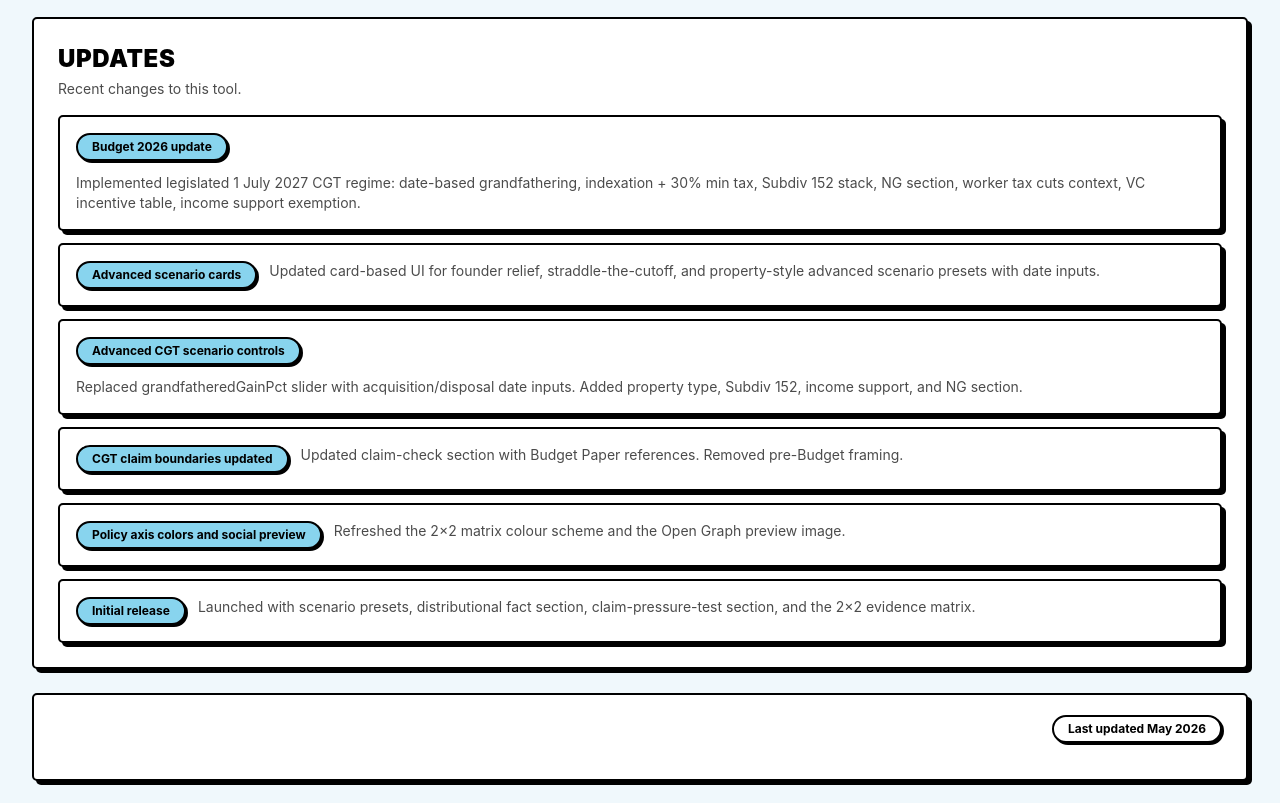
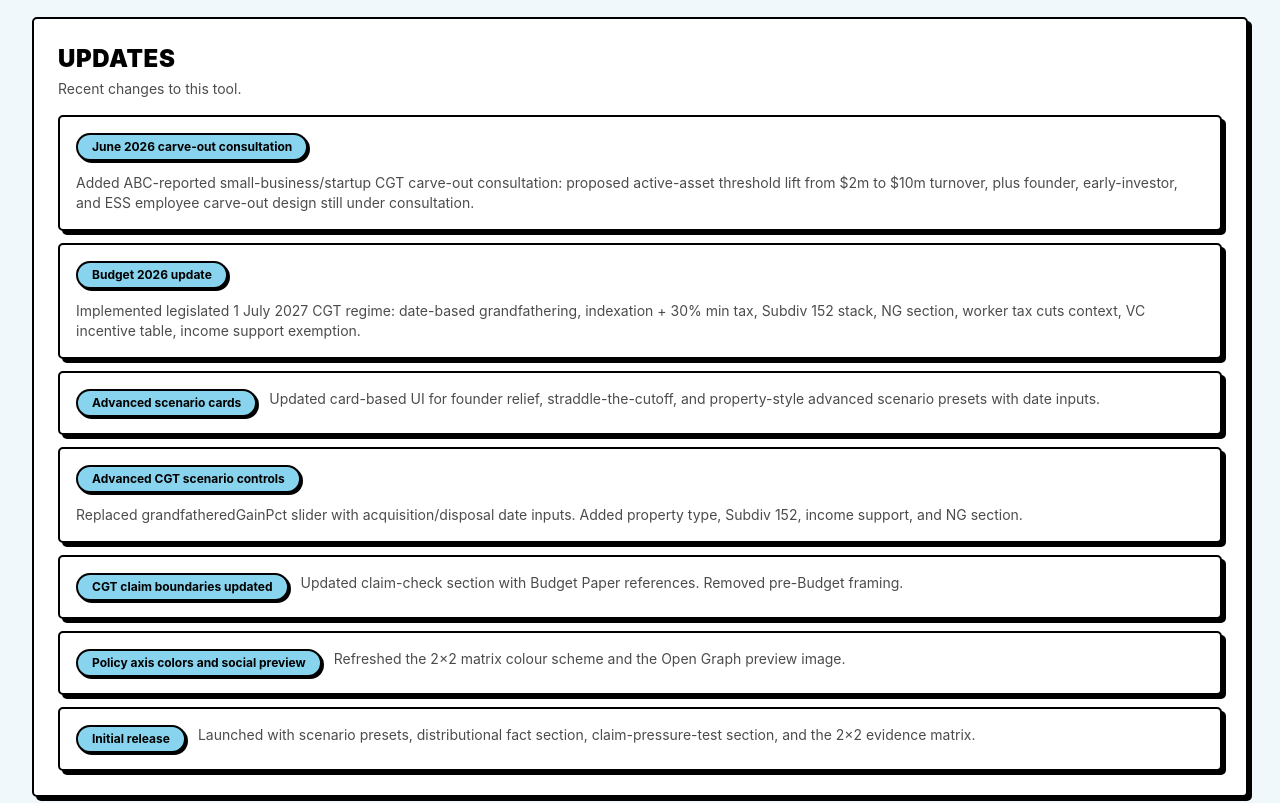
Before and after one commit to suryast/australia-cgt-reform, a Next.js app: page / in a window 1280 px wide. Shown: the part 6920-7723 px from the top of the page. Built offline with nearby package versions, Linux system fonts and the light colour scheme.

Commit message:
Add June carve-out update log

```diff
--- a/app/HomePageClient.tsx
+++ b/app/HomePageClient.tsx
@@ -1955,6 +1955,7 @@ export default function HomePageClient() {
               Recent changes to this tool.
             </p>
             <div className="mt-4 space-y-3">
+              <UpdateRow label="June 2026 carve-out consultation" detail="Added ABC-reported small-business/startup CGT carve-out consultation: proposed active-asset threshold lift from $2m to $10m turnover, plus founder, early-investor, and ESS employee carve-out design still under consultation." />
               <UpdateRow label="Budget 2026 update" detail="Implemented legislated 1 July 2027 CGT regime: date-based grandfathering, indexation + 30% min tax, Subdiv 152 stack, NG section, worker tax cuts context, VC incentive table, income support exemption." />
               <UpdateRow label="Advanced scenario cards" detail="Updated card-based UI for founder relief, straddle-the-cutoff, and property-style advanced scenario presets with date inputs." />
               <UpdateRow label="Advanced CGT scenario controls" detail="Replaced grandfatheredGainPct slider with acquisition/disposal date inputs. Added property type, Subdiv 152, income support, and NG section." />
@@ -1970,14 +1971,14 @@ export default function HomePageClient() {
             <div className="flex flex-wrap items-start justify-between gap-3">
               <div>
                 <p className="text-xs sm:text-sm font-black uppercase tracking-wide text-white">
-                  Updated post-Budget 2026 — reflects legislated policy per BP1 Statement 4 and BP2 pp.21–22
+                  Updated June 2026 — reflects Budget 2026 law plus later small-business/startup CGT carve-out consultation
                 </p>
                 <p className="mt-2 text-[11px] sm:text-xs text-white/80">
                   This note sits at the bottom so the main calculator loads first, while still marking the current legislative basis for the scenarios and claim-check sections.
                 </p>
               </div>
               <span className="badge-brutal bg-white text-black text-[10px] sm:text-xs">
-                Last updated May 2026
+                Last updated June 2026
               </span>
             </div>
           </div>
```
